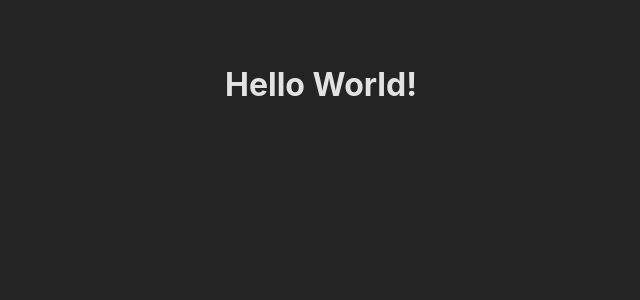
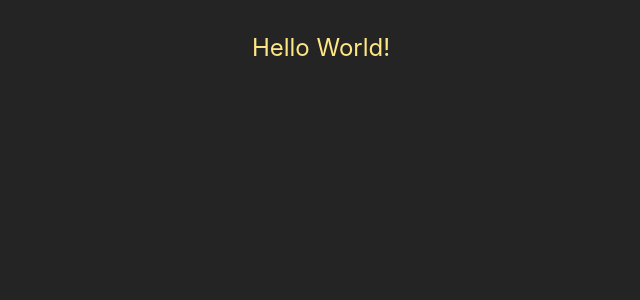
Before and after one commit to lmmh23/react-typescript-template, a React (Vite) app: page / in a window 1280 px wide. Shown: the top 300 px of the page, without its empty margins (319-959 px from the left). Built offline with nearby package versions, Linux system fonts and the light colour scheme.

Commit message:
feat: styled-components -> tailwindcss

```diff
--- a/package.json
+++ b/package.json
@@ -12,9 +12,10 @@
     "preview": "vite preview"
   },
   "dependencies": {
+    "@tailwindcss/vite": "^4.1.0",
     "react": "^19.0.0",
     "react-dom": "^19.0.0",
-    "styled-components": "^6.1.13"
+    "tailwindcss": "^4.1.0"
   },
   "devDependencies": {
     "@eslint/js": "^9.15.0",
--- a/src/App.tsx
+++ b/src/App.tsx
@@ -1,11 +1,7 @@
 import "./App.css"
 
 function App() {
-  return (
-    <>
-      <h1>Hello World!</h1>
-    </>
-  )
+  return <h1 className='text-2xl text-amber-200'>Hello World!</h1>
 }
 
 export default App
--- a/src/index.css
+++ b/src/index.css
@@ -1,3 +1,5 @@
+@import "tailwindcss";
+
 :root {
   font-family: Inter, system-ui, Avenir, Helvetica, Arial, sans-serif;
   line-height: 1.5;
--- a/vite.config.ts
+++ b/vite.config.ts
@@ -1,8 +1,9 @@
+import tailwindcss from "@tailwindcss/vite"
 import react from "@vitejs/plugin-react-swc"
 import { defineConfig } from "vite"
 import tsconfigPaths from "vite-tsconfig-paths"
 
 // https://vite.dev/config/
 export default defineConfig({
-  plugins: [react(), tsconfigPaths()],
+  plugins: [react(), tailwindcss(), tsconfigPaths()],
 })
```
Also changed, not shown: 1 other file (tests, documents, lock files or other folders).
